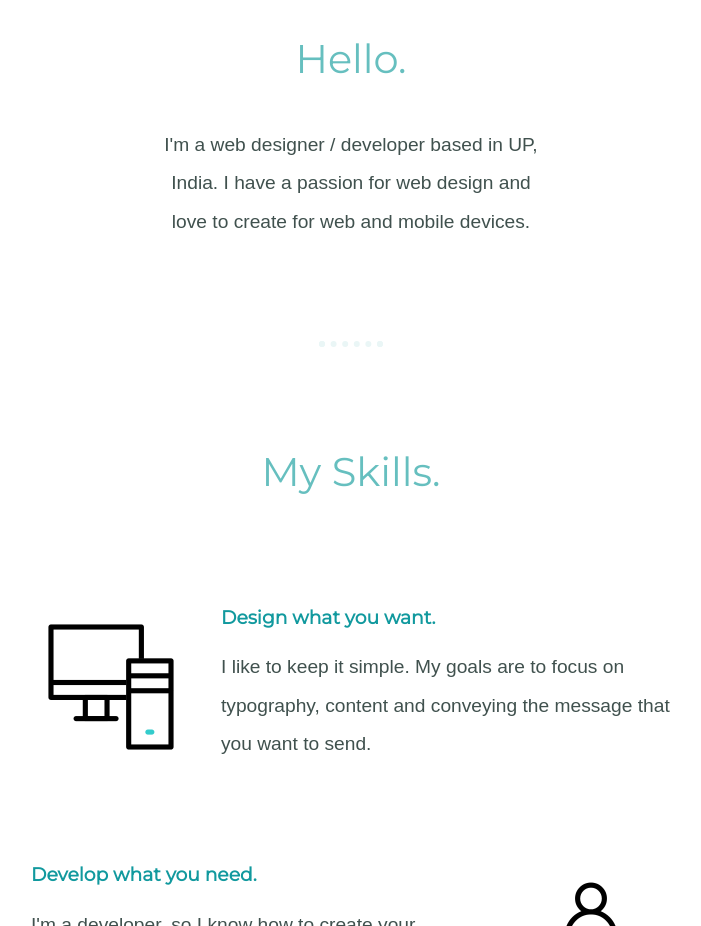
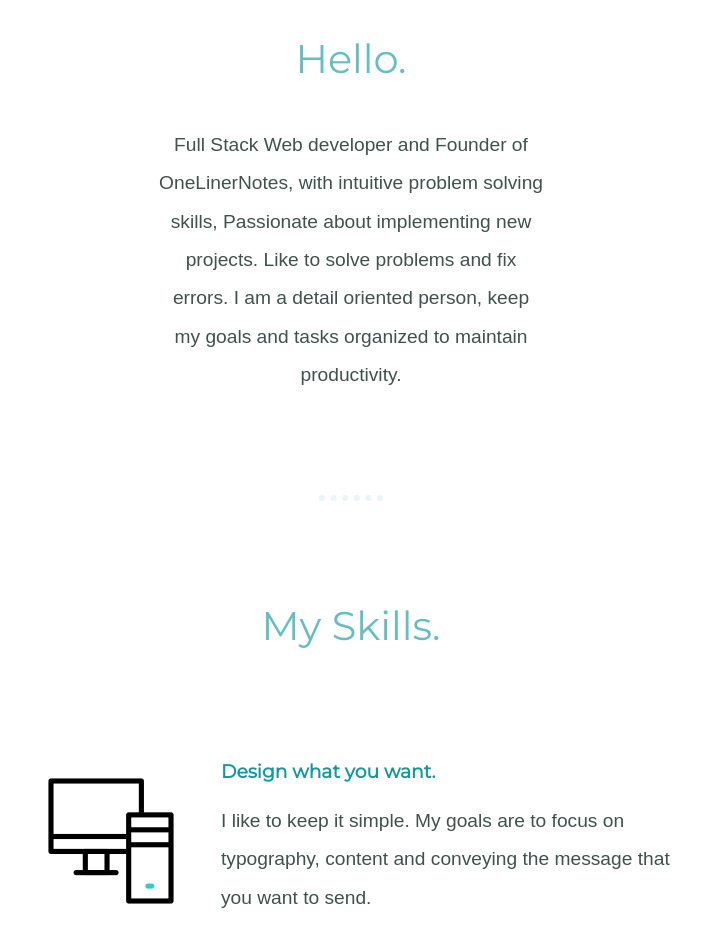
Before and after one commit to piyush-sri/Portfolio-Website, a plain HTML site: page index.html in a window 1280 px wide. Shown: the part 1200-2126 px from the top of the page, without its empty margins (289-990 px from the left). Drawn offline with Linux system fonts and the light colour scheme.

Commit message:
Update index.html

```diff
--- a/index.html
+++ b/index.html
@@ -18,7 +18,9 @@
   <div class="profile">
     <img src="images/pic.jpeg" id="pic" alt="profile pic">
     <h2>Hello.</h2>
-    <p class="intro">I'm a web designer / developer based in UP, India. I have a passion for web design and love to create for web and mobile devices.</p>
+    <p class="intro">Full Stack Web  developer and Founder of OneLinerNotes, with intuitive problem solving skills, Passionate about implementing new projects.
+	    Like to solve problems and fix errors. I am a detail oriented person, keep my goals and tasks organized to maintain productivity.
+	    </p>
   </div>
   <hr>
   <div class="skills">
```
